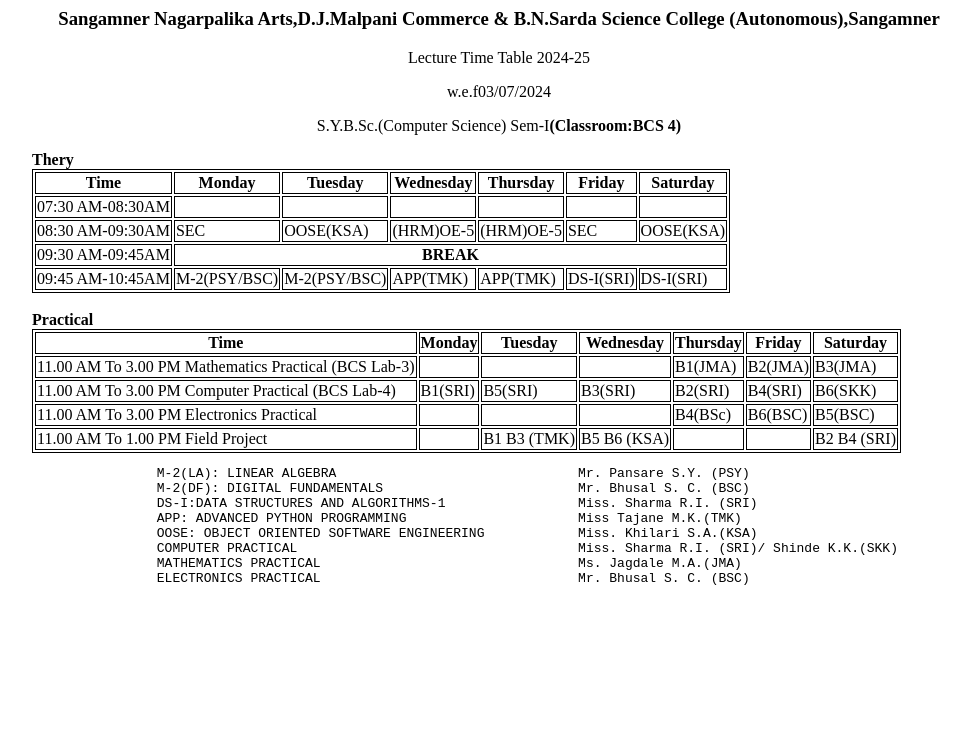
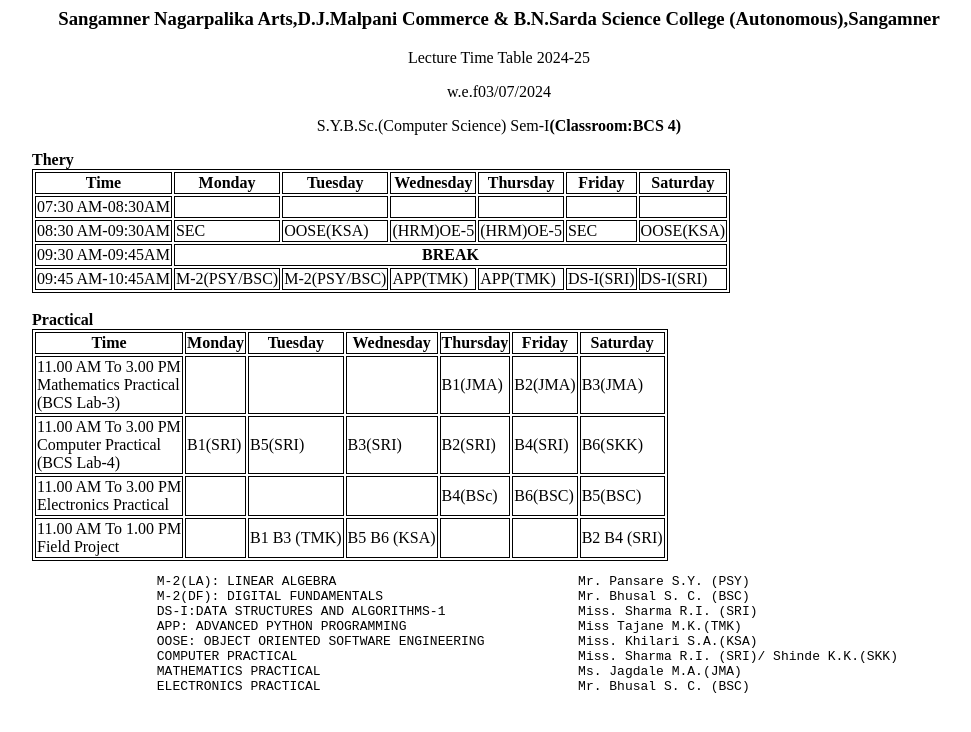
Before and after one commit to Om-Kanawade28/SYBCS-Parctical, a plain HTML site: page Day 1/html/time_table.html in a window 1280 px wide. Shown: the whole page, without its empty margins (141-1112 px from the left). Drawn offline with Linux system fonts and the light colour scheme.

Commit message:
determinate

```diff
--- a/Day 1/html/time_table.html
+++ b/Day 1/html/time_table.html
@@ -6,6 +6,7 @@
         <style>
             tr{
             width: 666px;
+
             }
             table{
                 size: 500px;
@@ -87,7 +88,7 @@
                     <th>Saturday</th>
                 </tr>
                 <tr>
-                    <td>11.00 ΑΜ Το 3.00 PM Mathematics Practical (BCS Lab-3)</td>
+                    <td>11.00 ΑΜ Το 3.00 PM<br> Mathematics Practical <br>(BCS Lab-3)</td>
                     <td></td>
                     <td></td>
                     <td></td>
@@ -96,7 +97,7 @@
                     <td>B3(JMA)</td>
                 </tr>
                 <tr>
-                    <td>11.00 AM To 3.00 PM Computer Practical (BCS Lab-4)</td>
+                    <td>11.00 AM To 3.00 PM<br> Computer Practical <br>(BCS Lab-4)</td>
                     <td>B1(SRI)</td>
                     <td>B5(SRI)</td>
                     <td>B3(SRI)</td>
@@ -106,7 +107,7 @@
                 </tr>
 
                 <tr>
-                    <td>11.00 AM Το 3.00 PM Electronics Practical</td>
+                    <td>11.00 AM Το 3.00 PM <br> Electronics Practical</td>
                     <td></td>
                     <td></td>
                     <td></td>
@@ -115,7 +116,7 @@
                     <td>B5(BSC)</td>
                 </tr>
                 <tr>
-                    <td>11.00 AM Το 1.00 PM Field Project</td>
+                    <td>11.00 AM Το 1.00 PM <br>Field Project</td>
                     <td></td>
                     <td>B1 B3 (TMK)</td>
                     <td>B5 B6 (KSA)</td>
```
Also changed, not shown: 5 other files.
